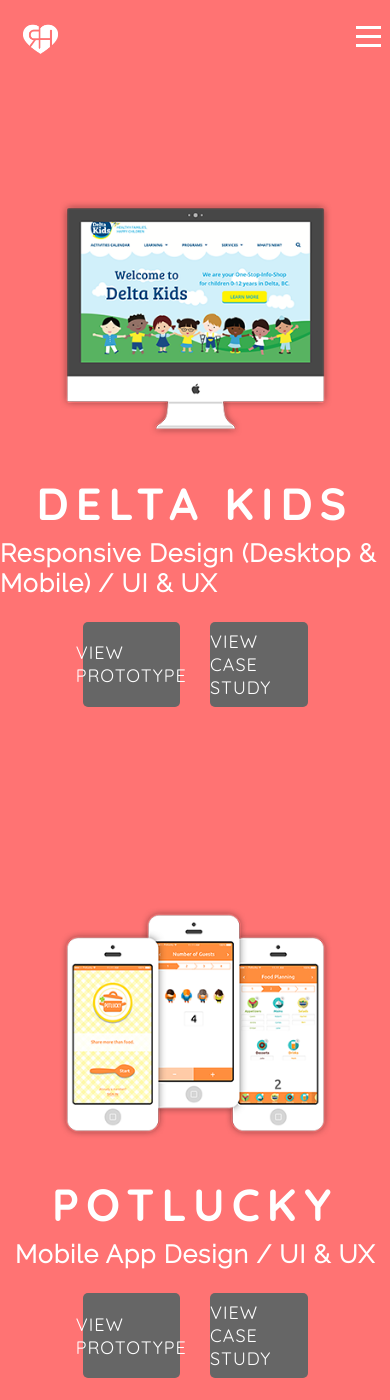
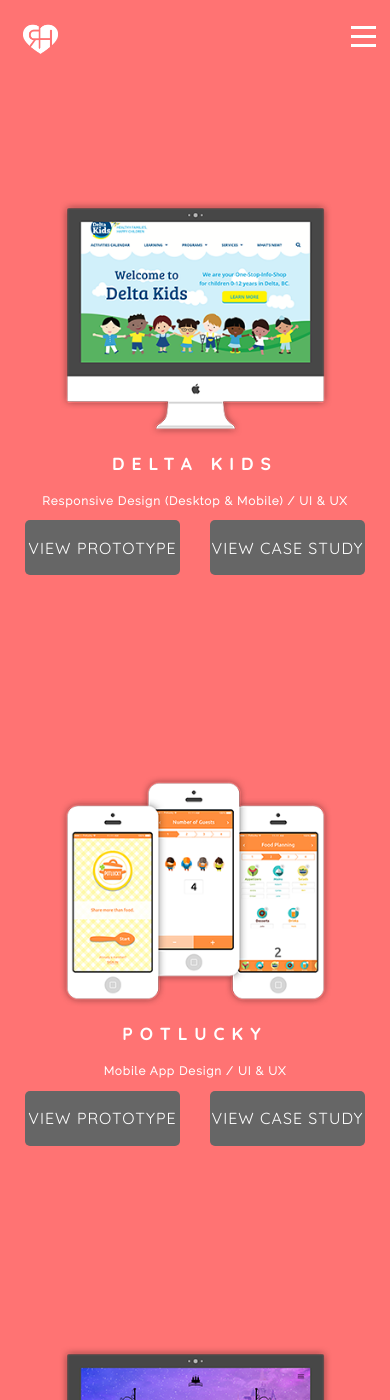
Before and after one commit to rachelheodesign/rachelheodesign.github.io, a Jekyll site: the page built from works.md, in a window 390 px wide and 1400 px high. Built offline with Jekyll 4.4.1, drawn with Linux system fonts in a browser that asks for light colours; nearby versions of some CDN libraries.

Commit message:
Make works and main html pages responsive

```diff
--- a/_layouts/works.html
+++ b/_layouts/works.html
@@ -38,7 +38,7 @@ layout: default
     </div>
 
     <div class="heading-container">
-      <h2 class="top-heading project">DENMARK TOURISM CAMPAIGN</h2>
+      <h2 class="top-heading project denmark">DENMARK TOURISM CAMPAIGN</h2>
       <h2 class="bottom-heading design-description">Responsive Design (Desktop & Mobile) / UI & UX</h2>
     </div>
 
--- a/assets/main.scss
+++ b/assets/main.scss
@@ -567,8 +567,16 @@ body {
       width: 5%;
       margin-top: 20px;
 
-      @media (max-width: 640px) {
-        margin-right: 15px;
+      @media(max-width: 860px) {
+        margin-right: 5px;
+      }
+
+      @media(max-width: 600px) {
+        margin-right: 20px;
+      }
+
+      @media(max-width: 320px) {
+        margin-right: 30px;
       }
 
       &:hover {
@@ -606,13 +614,13 @@ body {
       .line {
         background-color: $text-color;
         height: 3px;
-        width: 25px;
+        width: 40%;
+        min-width: 25px;
         display: block;
         margin-top: 6px;
         -webkit-transition: all 0.3s ease-in-out;
         -o-transition: all 0.3s ease-in-out;
         transition: all 0.3s ease-in-out;
-
       }
 
     }
@@ -635,11 +643,6 @@ body {
       height: 356px;
     }
 
-    // .project-image {
-    //   height: 808px;
-    //   width: 940px;
-    // }
-
   }
 
   .heading-container {
@@ -656,7 +659,22 @@ body {
       font-size: 30px;
 
       &.project {
-        font-size: 45px;
+        font-size: 4.5vw;
+        margin-bottom: 50px;
+
+        &.denmark {
+          @media(max-width: 505px) {
+            font-size: 4vw;
+          }
+
+          @media(max-width: 412px) {
+            font-size: 3.5vw;
+          }
+
+          @media(max-width: 412px) {
+            font-size: 3vw;
+          }
+        }
       }
     }
 
@@ -669,7 +687,7 @@ body {
 
       &.design-description {
         font-family: $base-subheading-font-family;
-        font-size: 25px;
+        font-size: 3vw;
         margin-top: -30px;
         letter-spacing: 1px;
       }
@@ -695,6 +713,23 @@ body {
       margin-right: 15px;
       width: $button-width;
       height: $button-height;
+      min-width: 175px;
+
+      @media(max-width: 440px) {
+          width: 20%;
+          min-width: 155px;
+          height: 55px;
+      }
+
+      @media(max-width: 359px) {
+          min-width: 155px;
+          height: 55px;
+      }
+
+      @media(max-width: 342px) {
+          min-width: 120px;
+          height: 50px;
+      }
 
       a {
         color: #fff;
@@ -702,6 +737,18 @@ body {
         letter-spacing: 1px;
         font-size: $button-font-size;
         text-decoration: none;
+
+        @media(max-width: 675px) {
+          font-size: 16px;
+        }
+
+        @media(max-width: 359px) {
+          font-size: 14px;
+        }
+
+        @media(max-width: 342px) {
+          font-size: 11px;
+        }
       }
 
       &:hover {
@@ -719,7 +766,24 @@ body {
       margin-left: 15px;
       cursor: pointer;
       width: $button-width;
+      min-width: 175px;
       height: $button-height;
+
+      @media(max-width: 440px) {
+          width: 20%;
+          min-width: 155px;
+          height: 55px;
+      }
+
+      @media(max-width: 359px) {
+          min-width: 155px;
+          height: 55px;
+      }
+
+      @media(max-width: 342px) {
+          min-width: 120px;
+          height: 50px;
+      }
 
       a {
         color: #fff;
@@ -727,6 +791,18 @@ body {
         letter-spacing: 1px;
         font-size: $button-font-size;
         text-decoration: none;
+
+        @media(max-width: 675px) {
+          font-size: 16px;
+        }
+
+        @media(max-width: 359px) {
+          font-size: 14px;
+        }
+
+        @media(max-width: 342px) {
+          font-size: 11px;
+        }
       }
 
       &:hover {
```
